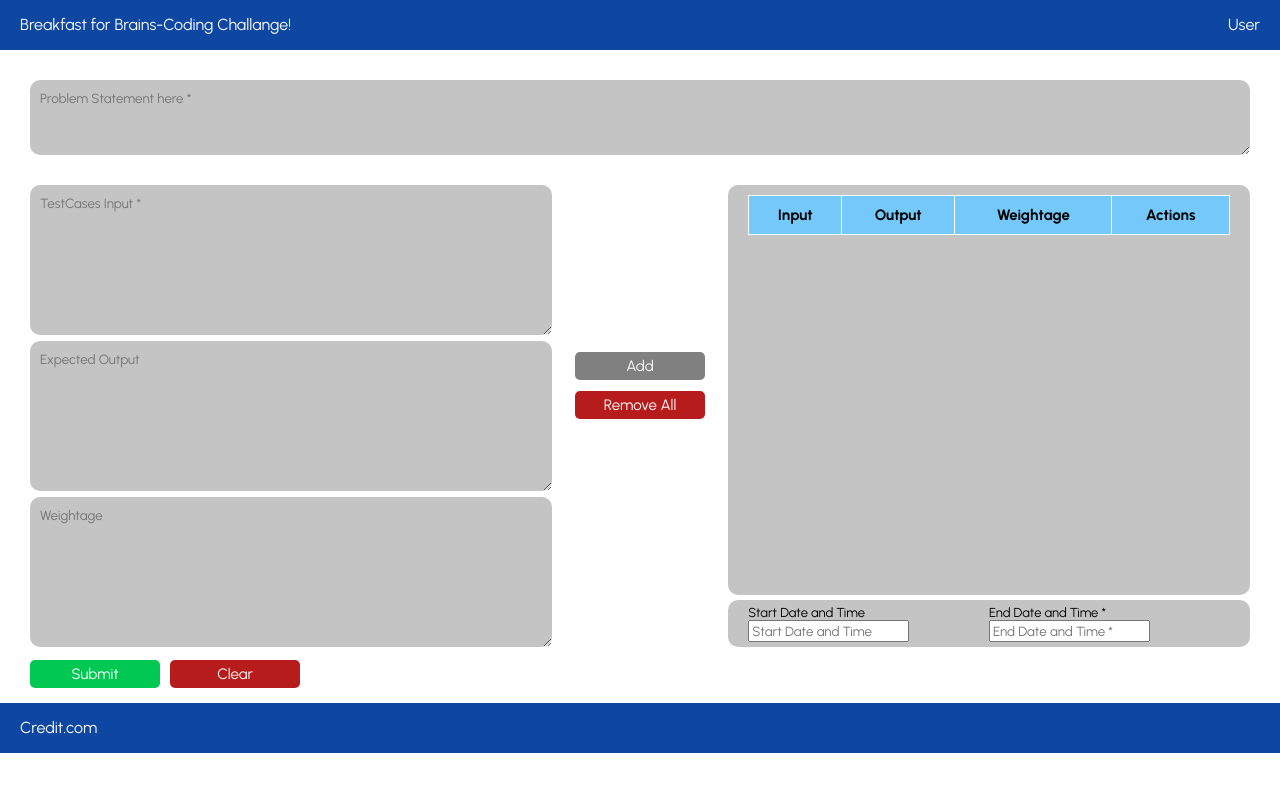
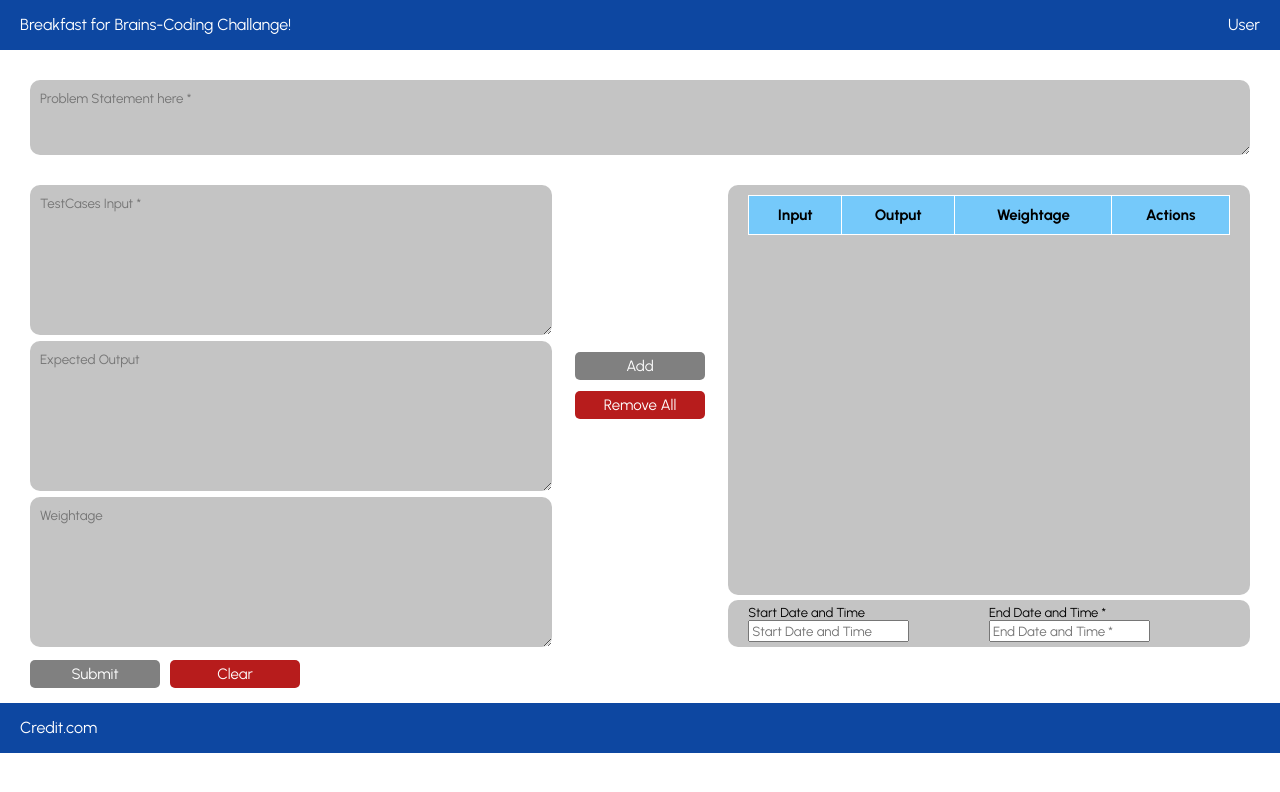
Before and after one commit to amannn13rawat/admin_UI, a React (Create React App) app: page / in a window 1280 px wide. Shown: the top 792 px of the page. Built offline with nearby package versions, Linux system fonts and the light colour scheme.

Commit message:
disable button when certain conditions are not met

```diff
--- a/src/components/BottomBtn.js
+++ b/src/components/BottomBtn.js
@@ -1,3 +1,4 @@
+import { grey } from "@mui/material/colors";
 import { useRef, useState } from "react";
 import styled from "styled-components";
 import SubmitPopup from "./SubmitPopup";
@@ -17,7 +18,7 @@ const Wrapper = styled.div`
 
 const ButtonSubmit = styled.button`
   margin-right: 10px;
-  background-color: #00c853;
+  background-color: ${(props) => (props.buttonEnable ? "#00c853" : "grey")};
   width: 130px;
   border: none;
   border-radius: 5px;
@@ -48,7 +49,6 @@ const ButtonClear = styled.button`
 
 function BottomBtn({ backEndCall, questionStartDate, questionEndDate }) {
   const [showClickPopup, setShowClickPopup] = useState(false);
-  const [enableSubmit, setEnableSubmit] = useState(false);
   const submitRef = useRef();
 
   //to removee mouseClickdown event
@@ -84,12 +84,12 @@ function BottomBtn({ backEndCall, questionStartDate, questionEndDate }) {
         // const data = await response.json();
         // console.log(data);
       } catch (error) {
-        alert(error.message );
+        alert(error.message);
       }
     } else if (
       backEndCall.questionText === "" ||
       backEndCall.testCases === null ||
-      backEndCall.questionEndEffectiveTime === ""
+      questionEndEffectiveTime === ""
     ) {
       alert(
         "Please Enter the Problem statement , Test Case and End Date Fields"
@@ -102,13 +102,20 @@ function BottomBtn({ backEndCall, questionStartDate, questionEndDate }) {
   return (
     <Container>
       <Wrapper>
-        <ButtonSubmit ref={submitRef} onClick={submitHandler} disabled={!enableSubmit}>
+        <ButtonSubmit
+          ref={submitRef}
+          onClick={submitHandler}
+          disabled={!(backEndCall.testCases.length>0&&backEndCall.questionText!==""&&questionEndEffectiveTime!=="")}
+          buttonEnable={backEndCall.testCases.length>0&&backEndCall.questionText!==""&&questionEndEffectiveTime!==""}
+        >
           Submit
         </ButtonSubmit>
         {showClickPopup && (
           <SubmitPopup onClosedPopup={closePopupHandler}></SubmitPopup>
         )}
-        <ButtonClear  onClick={() => window.location.reload(false)}>Clear</ButtonClear>
+        <ButtonClear onClick={() => window.location.reload(false)}>
+          Clear
+        </ButtonClear>
       </Wrapper>
     </Container>
   );
```
Also changed, not shown: 1 other file (tests, documents, lock files or other folders).
